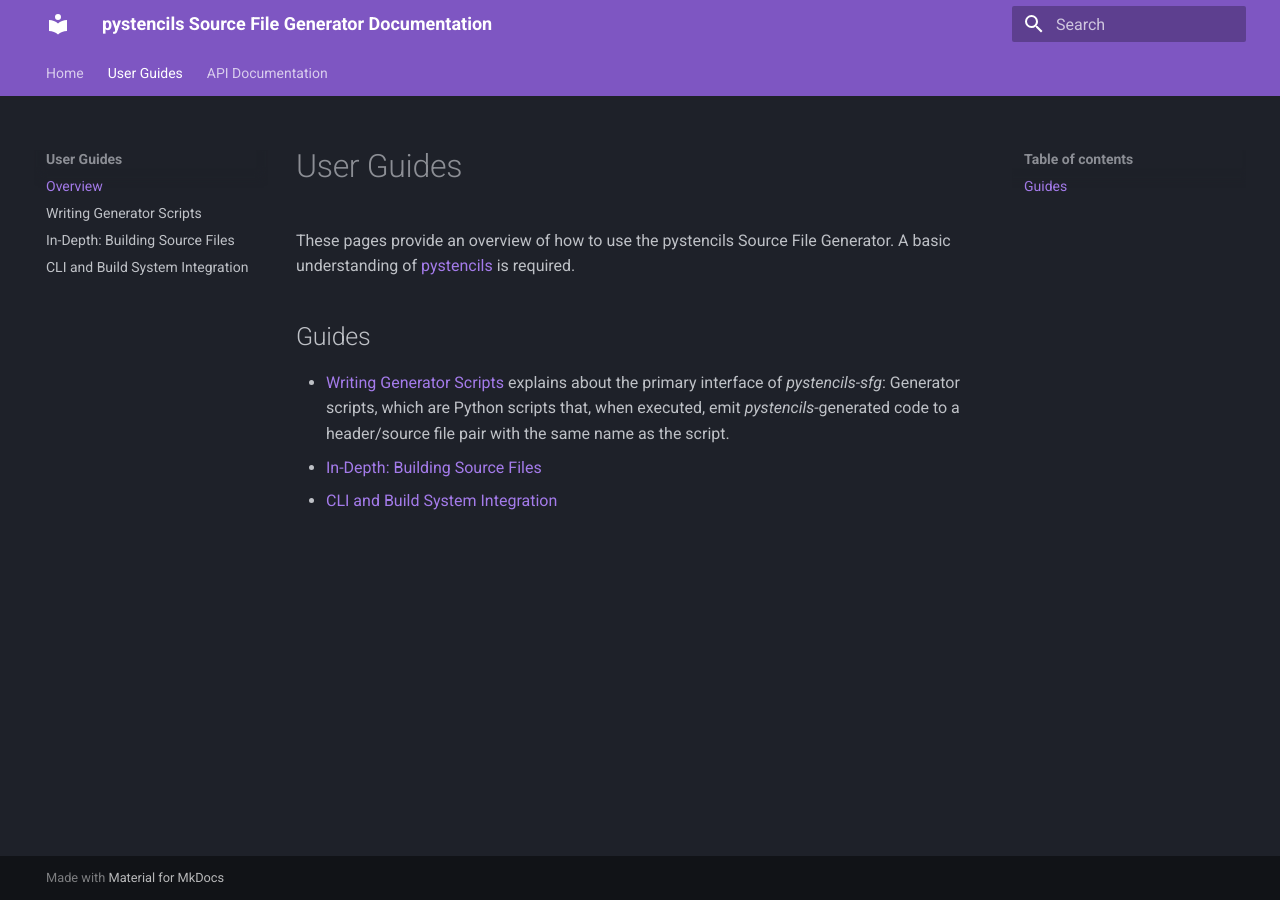
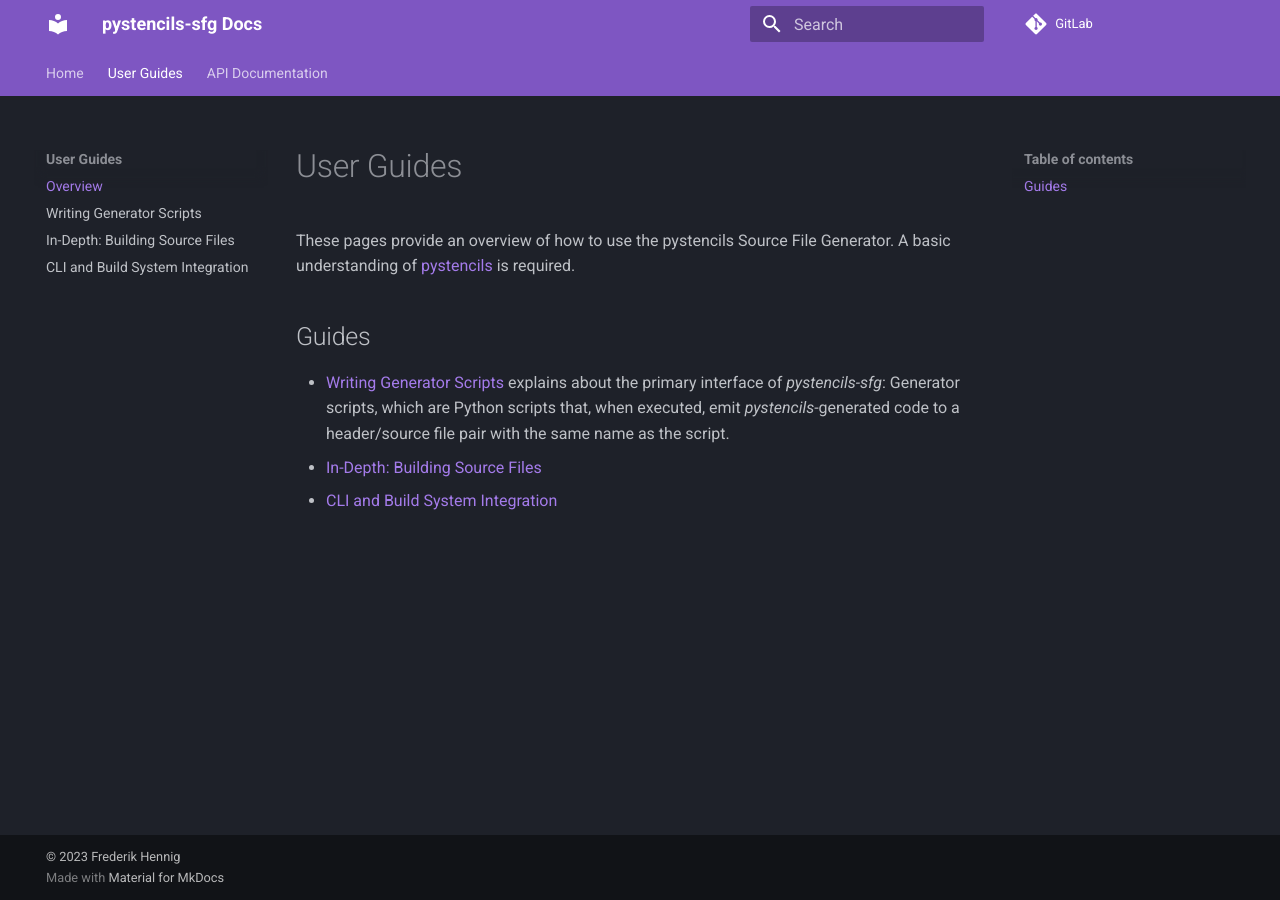
Before and after one commit to lssfau/pystencils-sfg, an MkDocs documentation site: the page built from docs/usage/index.md, in a window 1280 px wide. Built offline with MkDocs 1.6.1 and Material for MkDocs 9.7.7, drawn with Linux system fonts in a browser that asks for light colours.

Commit message:
add badges and copyright

```diff
--- a/mkdocs.yml
+++ b/mkdocs.yml
@@ -1,4 +1,11 @@
-site_name: pystencils Source File Generator Documentation
+site_name: pystencils-sfg Docs
+site_author: Frederik Hennig
+copyright: © 2023 Frederik Hennig
+
+repo_name: GitLab
+repo_url: https://i10git.cs.fau.de/pycodegen/pystencils-sfg
+
+
 theme:
   name: material
   features:
```
Also changed, not shown: README.md (+4 -1 lines), docs/index.md (+3 -0 lines).
